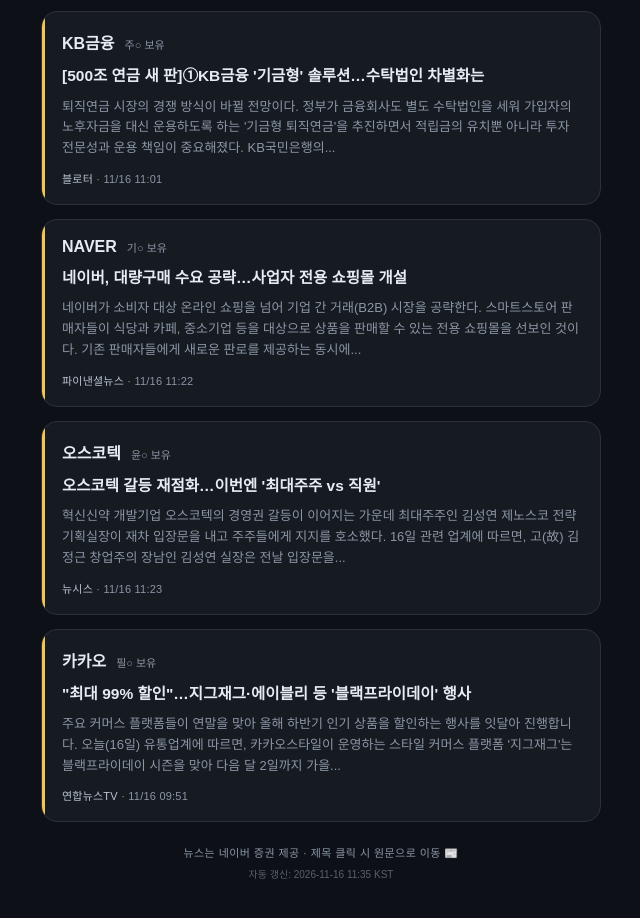
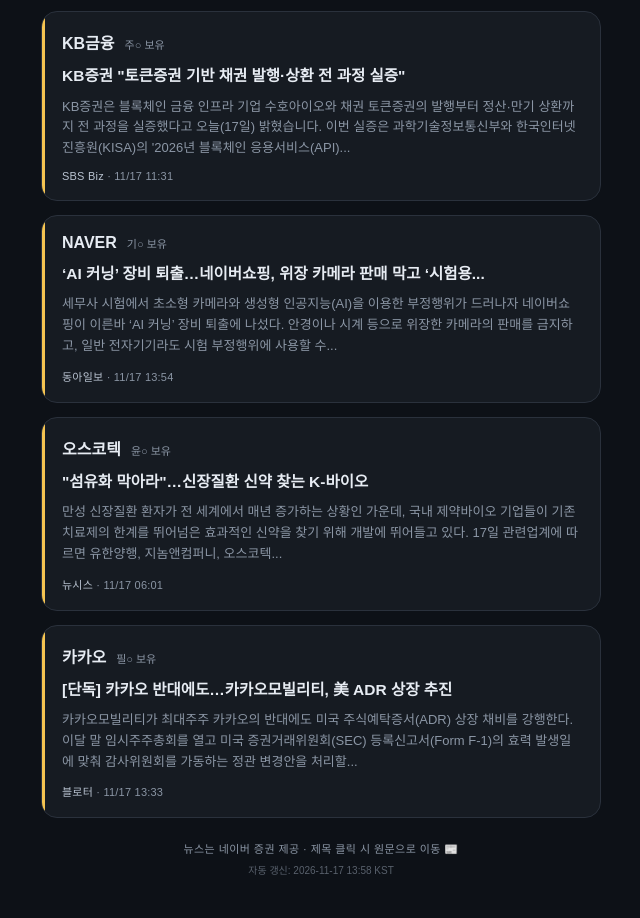
Before and after one commit to mainlainer/djhani02, a plain HTML site: page news.html in a window 1280 px wide. Shown: the part 1044-1962 px from the top of the page, without its empty margins (319-959 px from the left). Drawn offline with Linux system fonts and the light colour scheme; a web font is replaced by a local one.

Commit message:
auto: 2026-11-17 13:58 KST 종목 뉴스 갱신

```diff
--- a/news.html
+++ b/news.html
@@ -3,8 +3,8 @@
 <head>
 <meta charset="UTF-8">
 <meta name="viewport" content="width=device-width, initial-scale=1.0">
-<title>오늘의 종목 뉴스 · 2026.11.16</title>
-<meta property="og:title" content="오늘의 종목 뉴스 2026.11.16">
+<title>오늘의 종목 뉴스 · 2026.11.17</title>
+<meta property="og:title" content="오늘의 종목 뉴스 2026.11.17">
 <meta property="og:description" content="우리 모임 8개 종목 데일리 뉴스 요약">
 <link rel="preconnect" href="https://fonts.googleapis.com">
 <link rel="preconnect" href="https://fonts.gstatic.com" crossorigin>
@@ -46,22 +46,22 @@
 
   <div class="top-label">소수점 투자 모임 · 데일리 종목 뉴스</div>
   <div class="title">NEWS<span class="kr">오늘의 종목 소식</span></div>
-  <div class="date">2026.11.16 기준 · 종목별 최신 1건</div>
+  <div class="date">2026.11.17 기준 · 종목별 최신 1건</div>
 
   <div class="nav"><a href="index.html">← 잔고 결산</a><a href="rank.html">📊 순위 변동</a></div>
 
   <div class="card">
     <div class="head"><span class="ticker">현대차</span><span class="member">성○ 보유</span></div>
-    <a class="headline" href="https://n.news.naver.com/mnews/article/001/0016443488" target="_blank" rel="noopener">현대차, 수능 앞둔 직원 자녀 1천500여 명 격려 선물</a>
-    <div class="body">현대자동차는 16일 2027학년도 대학수학능력시험을 앞둔 울산·전주·아산공장 직원 자녀 1천500여 명에게 격려 선물을 전달했다. 선물은 각자 원하는 제품을 직접 고를 수 있는 뷰티·헬스케어 전용 기프트 카드로 지급됐다. 현대차 관계자는 &quot;수험생...</div>
-    <div class="meta"><span class="src">연합뉴스</span> · 11/16 10:46</div>
+    <a class="headline" href="https://n.news.naver.com/mnews/article/008/0005442268" target="_blank" rel="noopener">차 안팔리는데…현대차 노조, 법 시행도 전에 &quot;정년 65세&quot; 주장</a>
+    <div class="body">판매 부진으로 투자 계획까지 축소한 현대자동차가 노조의 잇단 요구로 부담을 안게 됐다. 올해 파업으로 5만대 넘는 생산 차질을 빚은 가운데 노조가 정년연장과 정규직 전환에 더해 신규채용 확대까지 요구하면서다. 생산 정상화와 비용 절감이...</div>
+    <div class="meta"><span class="src">머니투데이</span> · 11/17 13:29</div>
   </div>
 
   <div class="card">
     <div class="head"><span class="ticker">신세계</span><span class="member">정○ 보유</span></div>
-    <a class="headline" href="https://n.news.naver.com/mnews/article/014/0005604760" target="_blank" rel="noopener">SK오션플랜트, 경영 불확실성에 목표가 48%↓…신세계, 백화점 둔화 우...</a>
-    <div class="body">11월 16일 오전, 주요 증권사 리포트를 정리해드립니다. SK오션플랜트는 최대주주 변경에 따른 경영 불확실성과 신규 수주의 실적 반영 시점을 이유로 목표주가가 크게 낮아졌습니다. 신세계는 원화 강세와 증시 하락이 겹치며 백화점 이익...</div>
-    <div class="meta"><span class="src">파이낸셜뉴스</span> · 11/16 11:21</div>
+    <a class="headline" href="https://n.news.naver.com/mnews/article/015/0005354745" target="_blank" rel="noopener">신세계免, 이어령 '디지로그' 재해석한 미디어아트 전시</a>
+    <div class="body">신세계면세점은 영인문학관과 함께 제작한 미디어아트 작품 어금니로 깨문 우주를 명동점 10층 아이코닉존에서 다음 달 28일까지 전시한다고 17일 밝혔다. 고(故) 이어령 교수의 저서 디지로그에서 영감을 얻은 작품으로, 두 기관이 함께 진행하는 ‘K...</div>
+    <div class="meta"><span class="src">한국경제</span> · 11/17 13:37</div>
   </div>
 
   <div class="card">
@@ -80,34 +80,34 @@
 
   <div class="card">
     <div class="head"><span class="ticker">KB금융</span><span class="member">주○ 보유</span></div>
-    <a class="headline" href="https://n.news.naver.com/mnews/article/293/0000093292" target="_blank" rel="noopener">[500조 연금 새 판]①KB금융 '기금형' 솔루션…수탁법인 차별화는</a>
-    <div class="body">퇴직연금 시장의 경쟁 방식이 바뀔 전망이다. 정부가 금융회사도 별도 수탁법인을 세워 가입자의 노후자금을 대신 운용하도록 하는 '기금형 퇴직연금'을 추진하면서 적립금의 유치뿐 아니라 투자 전문성과 운용 책임이 중요해졌다. KB국민은행의...</div>
-    <div class="meta"><span class="src">블로터</span> · 11/16 11:01</div>
+    <a class="headline" href="https://n.news.naver.com/mnews/article/374/0000544187" target="_blank" rel="noopener">KB증권 &quot;토큰증권 기반 채권 발행·상환 전 과정 실증&quot;</a>
+    <div class="body">KB증권은 블록체인 금융 인프라 기업 수호아이오와 채권 토큰증권의 발행부터 정산·만기 상환까지 전 과정을 실증했다고 오늘(17일) 밝혔습니다. 이번 실증은 과학기술정보통신부와 한국인터넷진흥원(KISA)의 '2026년 블록체인 응용서비스(API)...</div>
+    <div class="meta"><span class="src">SBS Biz</span> · 11/17 11:31</div>
   </div>
 
   <div class="card">
     <div class="head"><span class="ticker">NAVER</span><span class="member">기○ 보유</span></div>
-    <a class="headline" href="https://n.news.naver.com/mnews/article/014/0005604762" target="_blank" rel="noopener">네이버, 대량구매 수요 공략…사업자 전용 쇼핑몰 개설</a>
-    <div class="body">네이버가 소비자 대상 온라인 쇼핑을 넘어 기업 간 거래(B2B) 시장을 공략한다. 스마트스토어 판매자들이 식당과 카페, 중소기업 등을 대상으로 상품을 판매할 수 있는 전용 쇼핑몰을 선보인 것이다. 기존 판매자들에게 새로운 판로를 제공하는 동시에...</div>
-    <div class="meta"><span class="src">파이낸셜뉴스</span> · 11/16 11:22</div>
+    <a class="headline" href="https://n.news.naver.com/mnews/article/020/0003763062" target="_blank" rel="noopener">‘AI 커닝’ 장비 퇴출…네이버쇼핑, 위장 카메라 판매 막고 ‘시험용...</a>
+    <div class="body">세무사 시험에서 초소형 카메라와 생성형 인공지능(AI)을 이용한 부정행위가 드러나자 네이버쇼핑이 이른바 ‘AI 커닝’ 장비 퇴출에 나섰다. 안경이나 시계 등으로 위장한 카메라의 판매를 금지하고, 일반 전자기기라도 시험 부정행위에 사용할 수...</div>
+    <div class="meta"><span class="src">동아일보</span> · 11/17 13:54</div>
   </div>
 
   <div class="card">
     <div class="head"><span class="ticker">오스코텍</span><span class="member">윤○ 보유</span></div>
-    <a class="headline" href="https://n.news.naver.com/mnews/article/003/0014324273" target="_blank" rel="noopener">오스코텍 갈등 재점화…이번엔 '최대주주 vs 직원'</a>
-    <div class="body">혁신신약 개발기업 오스코텍의 경영권 갈등이 이어지는 가운데 최대주주인 김성연 제노스코 전략기획실장이 재차 입장문을 내고 주주들에게 지지를 호소했다. 16일 관련 업계에 따르면, 고(故) 김정근 창업주의 장남인 김성연 실장은 전날 입장문을...</div>
-    <div class="meta"><span class="src">뉴시스</span> · 11/16 11:23</div>
+    <a class="headline" href="https://n.news.naver.com/mnews/article/003/0014326001" target="_blank" rel="noopener">&quot;섬유화 막아라&quot;…신장질환 신약 찾는 K-바이오</a>
+    <div class="body">만성 신장질환 환자가 전 세계에서 매년 증가하는 상황인 가운데, 국내 제약바이오 기업들이 기존 치료제의 한계를 뛰어넘은 효과적인 신약을 찾기 위해 개발에 뛰어들고 있다. 17일 관련업계에 따르면 유한양행, 지놈앤컴퍼니, 오스코텍...</div>
+    <div class="meta"><span class="src">뉴시스</span> · 11/17 06:01</div>
   </div>
 
   <div class="card">
     <div class="head"><span class="ticker">카카오</span><span class="member">필○ 보유</span></div>
-    <a class="headline" href="https://n.news.naver.com/mnews/article/422/0000926513" target="_blank" rel="noopener">&quot;최대 99% 할인&quot;…지그재그·에이블리 등 '블랙프라이데이' 행사</a>
-    <div class="body">주요 커머스 플랫폼들이 연말을 맞아 올해 하반기 인기 상품을 할인하는 행사를 잇달아 진행합니다. 오늘(16일) 유통업계에 따르면, 카카오스타일이 운영하는 스타일 커머스 플랫폼 '지그재그'는 블랙프라이데이 시즌을 맞아 다음 달 2일까지 가을...</div>
-    <div class="meta"><span class="src">연합뉴스TV</span> · 11/16 09:51</div>
+    <a class="headline" href="https://n.news.naver.com/mnews/article/293/0000093381" target="_blank" rel="noopener">[단독] 카카오 반대에도…카카오모빌리티, 美 ADR 상장 추진</a>
+    <div class="body">카카오모빌리티가 최대주주 카카오의 반대에도 미국 주식예탁증서(ADR) 상장 채비를 강행한다. 이달 말 임시주주총회를 열고 미국 증권거래위원회(SEC) 등록신고서(Form F-1)의 효력 발생일에 맞춰 감사위원회를 가동하는 정관 변경안을 처리할...</div>
+    <div class="meta"><span class="src">블로터</span> · 11/17 13:33</div>
   </div>
 
   <div class="foot">뉴스는 네이버 증권 제공 · 제목 클릭 시 원문으로 이동 📰</div>
-  <div class="auto-stamp">자동 갱신: 2026-11-16 11:35 KST</div>
+  <div class="auto-stamp">자동 갱신: 2026-11-17 13:58 KST</div>
 
 </div>
 </body>
```
